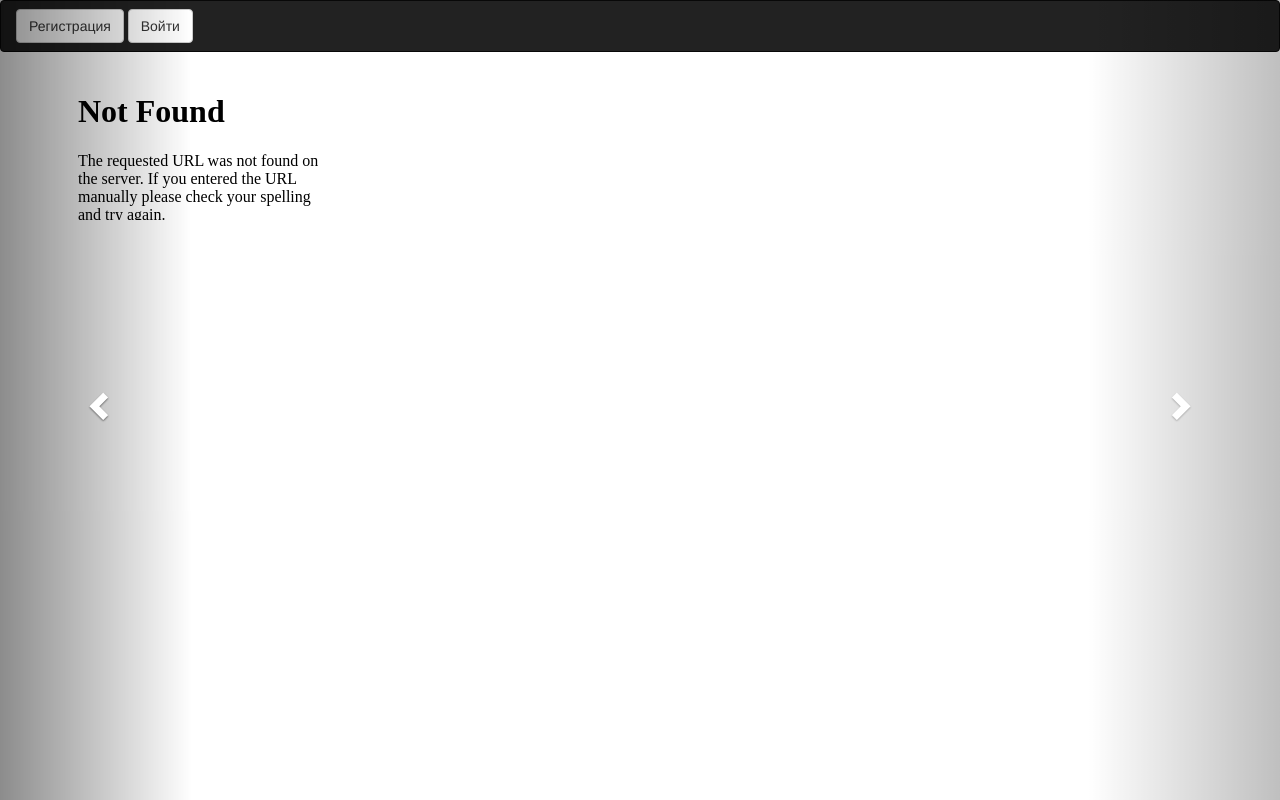
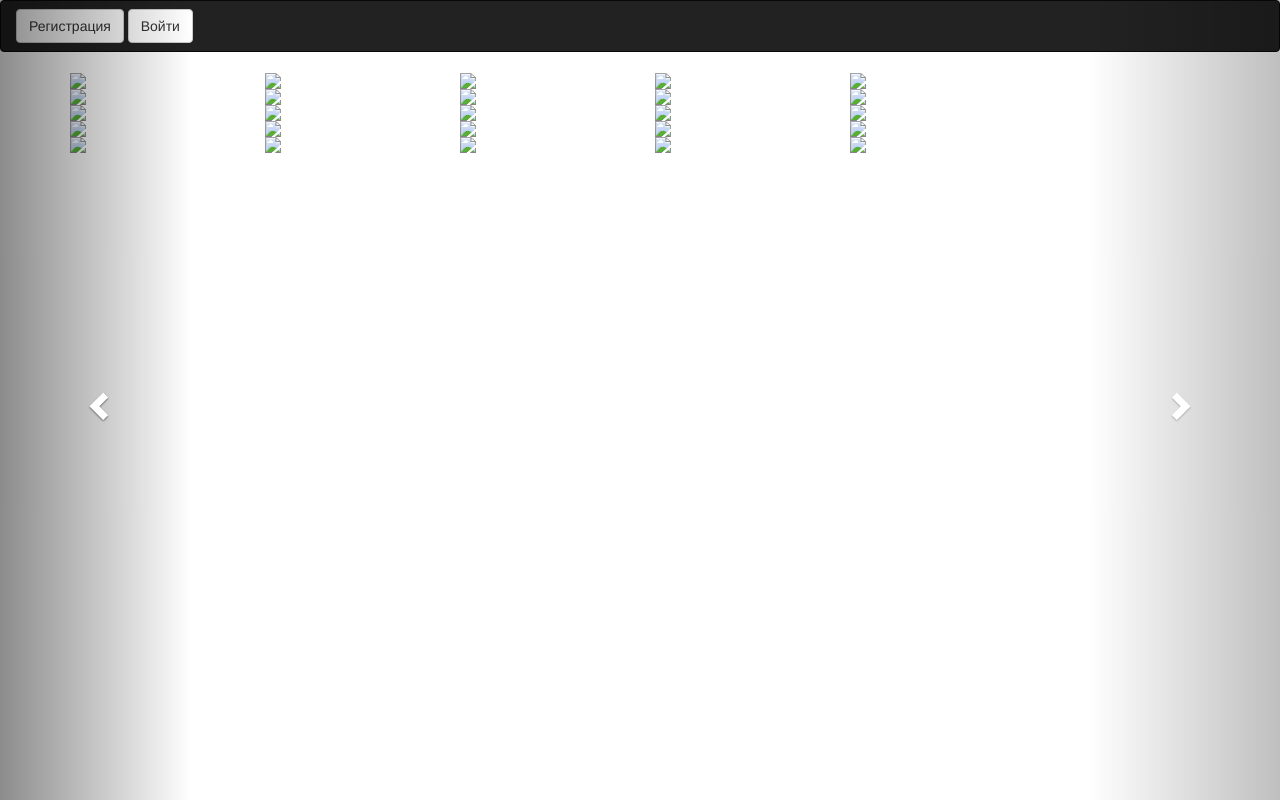
Before and after one commit to Specialistik/streaming, a Python web app: template templates/index.html in a window 1280 px wide. Run offline with Jinja, Linux system fonts and the light colour scheme; the template is opened without the code that fills it: most values are stand-ins (such as "Sample title", 1, 10 or a date in 2020).

Commit message:
подкручиваю

```diff
--- a/main.py
+++ b/main.py
@@ -9,7 +9,8 @@ app = Flask(__name__, static_folder='static')
 
 @app.context_processor
 def inject_videos():
-    return {'videos': [filename for filename in os.listdir(os.path.dirname(os.path.abspath(__file__)) + '/static/mp4')]}
+    return {
+        'videos': [filename for filename in os.listdir(os.path.dirname(os.path.abspath(__file__)) + '/static/mp4')]}
 
 
 @app.route('/')
--- a/templates/index.html
+++ b/templates/index.html
@@ -19,14 +19,15 @@
     <div class="container">
         <!-- Slider -->
 
-        <div class="row">
+        <div class="row hidden">
             {% for video in videos %}
                 {% if ((loop.index - 1) % 4  == 0) and loop.index != 1 %}
                     </div><div class="row">
                 {% endif %}
                 <div class="col-xs-3">
                     <div class="embed-responsive embed-responsive-16by9">
-                        <iframe class="embed-responsive-item" src="/static/mp4/{{ video }}"></iframe>
+                        {#<iframe class="embed-responsive-item" src="/static/mp4/{{ video }}"></iframe>#}
+                        <iframe class="embed-responsive-item" src="//www.youtube.com/embed/8UyMAPr-G44"></iframe>
                     </div>
                 </div>
             {% endfor %}
@@ -37,13 +38,15 @@
             <div class="col-xs-6"></div>
         </div>
 
-        <div class="row hidden">
-            <div class="col-xl-1"></div>
-            <div class="col-xl-2"><img src="{{ url_for('video_feed') }}"></div>
-            <div class="col-xl-2"><img src="{{ url_for('video_feed') }}"></div>
-            <div class="col-xl-2"><img src="{{ url_for('video_feed') }}"></div>
-            <div class="col-xl-2"><img src="{{ url_for('video_feed') }}"></div>
-            <div class="col-xl-2"><img src="{{ url_for('video_feed') }}"></div>
+        <div class="row">
+            <div class="col-xs-1"></div>
+            {% for video_feed in range(25) %}
+                {% if (video_feed % 5  == 0) and video_feed != 1 %}
+                    <div class="col-xs-1"></div></div><div class="row">
+                {% endif %}
+                <div class="col-xs-2"><img src="{{ url_for('video_feed') }}"></div>
+            {% endfor %}
+            </div>
         </div>
 
 
```
